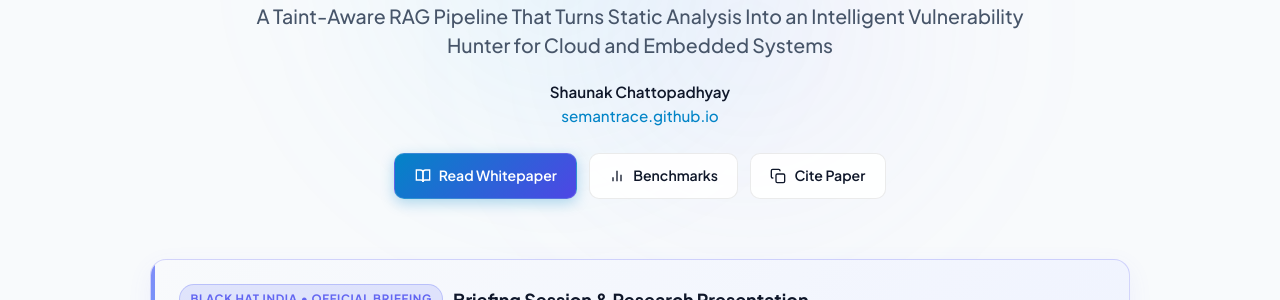
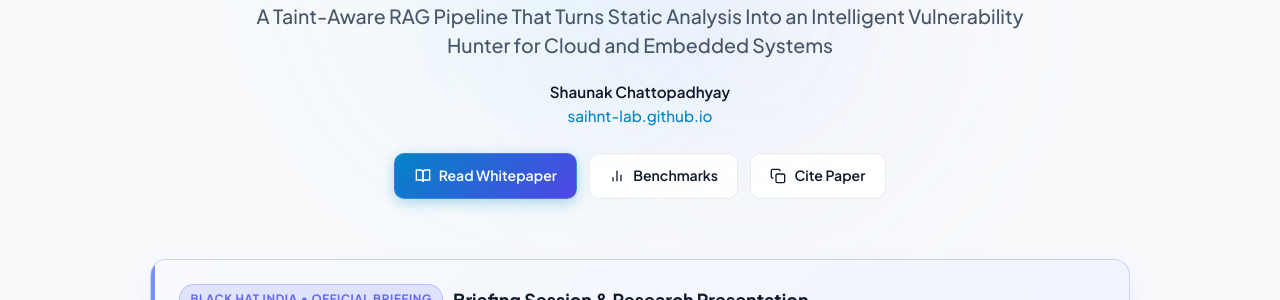
Before and after one commit to saihnt-lab/saihnt-lab.github.io, a Jekyll site: the page built from index.md, in a window 1280 px wide and 900 px high, scrolled down 360 px. Shown: the part 154-454 px from the top of the window. Built offline with Jekyll 4.4.1, drawn with Linux system fonts in a browser that asks for light colours; some of the changed text lies outside the part shown.

Commit message:
Update site links to saihnt-lab.github.io

```diff
--- a/_config.yml
+++ b/_config.yml
@@ -1,6 +1,6 @@
 title: "SAIHNT: Killing the 91% Noise | Black Hat India Briefing"
 description: "Static Analysis Into an Intelligent Vulnerability Hunter (SAIHNT) - A Taint-Aware RAG Pipeline for Cloud and Embedded Systems"
-url: "https://semantrace.github.io"
+url: "https://saihnt-lab.github.io"
 baseurl: ""
 
 # Markdown & Math Processing
--- a/_layouts/default.html
+++ b/_layouts/default.html
@@ -1323,7 +1323,7 @@
         </button>
 
         <!-- GitHub Link Button -->
-        <a href="https://github.com/semantrace/semantrace.github.io" target="_blank" rel="noopener noreferrer" class="btn-github">
+        <a href="https://github.com/saihnt-lab/saihnt-lab.github.io" target="_blank" rel="noopener noreferrer" class="btn-github">
           <svg width="18" height="18" viewBox="0 0 24 24" fill="currentColor">
             <path fill-rule="evenodd" clip-rule="evenodd" d="M12 2C6.477 2 2 6.484 2 12.017c0 4.425 2.865 8.18 6.839 9.504.5.092.682-.217.682-.483 0-.237-.008-.868-.013-1.703-2.782.605-3.369-1.343-3.369-1.343-.454-1.158-1.11-1.466-1.11-1.466-.908-.62.069-.608.069-.608 1.003.07 1.53 1.032 1.53 1.032.892 1.53 2.341 1.088 2.91.832.092-.647.35-1.088.636-1.338-2.22-.253-4.555-1.113-4.555-4.951 0-1.093.39-1.988 1.029-2.688-.103-.253-.446-1.272.098-2.65 0 0 .84-.27 2.75 1.026A9.564 9.564 0 0112 6.844c.85.004 1.705.115 2.504.337 1.909-1.296 2.747-1.027 2.747-1.027.546 1.379.202 2.398.1 2.651.64.7 1.028 1.595 1.028 2.688 0 3.848-2.339 4.695-4.566 4.943.359.309.678.92.678 1.855 0 1.338-.012 2.419-.012 2.747 0 .268.18.58.688.482A10.019 10.019 0 0022 12.017C22 6.484 17.522 2 12 2z"></path>
           </svg>
@@ -1375,9 +1375,9 @@
         </div>
       </div>
       <ul class="footer-links">
-        <li><a href="https://github.com/semantrace/semantrace.github.io" target="_blank" rel="noopener">Repository</a></li>
+        <li><a href="https://github.com/saihnt-lab/saihnt-lab.github.io" target="_blank" rel="noopener">Repository</a></li>
         <li><a href="#citation">Citation</a></li>
-        <li><a href="https://semantrace.github.io">semantrace.github.io</a></li>
+        <li><a href="https://saihnt-lab.github.io">saihnt-lab.github.io</a></li>
       </ul>
     </div>
   </footer>
--- a/index.md
+++ b/index.md
@@ -23,7 +23,7 @@ A Taint-Aware RAG Pipeline That Turns Static Analysis Into an Intelligent Vulner
 </p>
 <div class="hero-byline">
 <strong>Shaunak Chattopadhyay</strong><br>
-<a href="https://semantrace.github.io">semantrace.github.io</a>
+<a href="https://saihnt-lab.github.io">saihnt-lab.github.io</a>
 </div>
 <div class="hero-actions">
 <a href="#abstract" class="btn-action btn-primary">
```
Also changed, not shown: index.html (+5 -5 lines), README.md.
